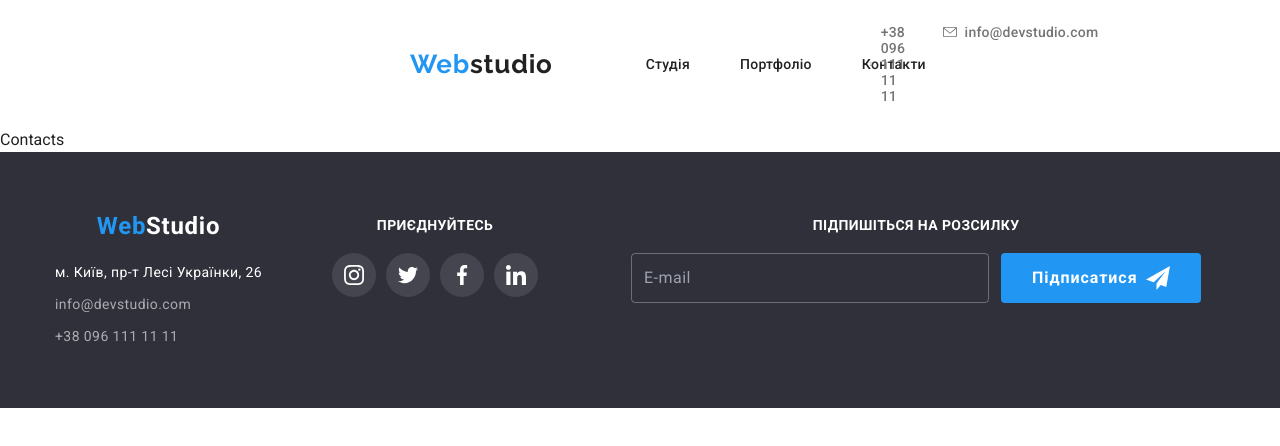
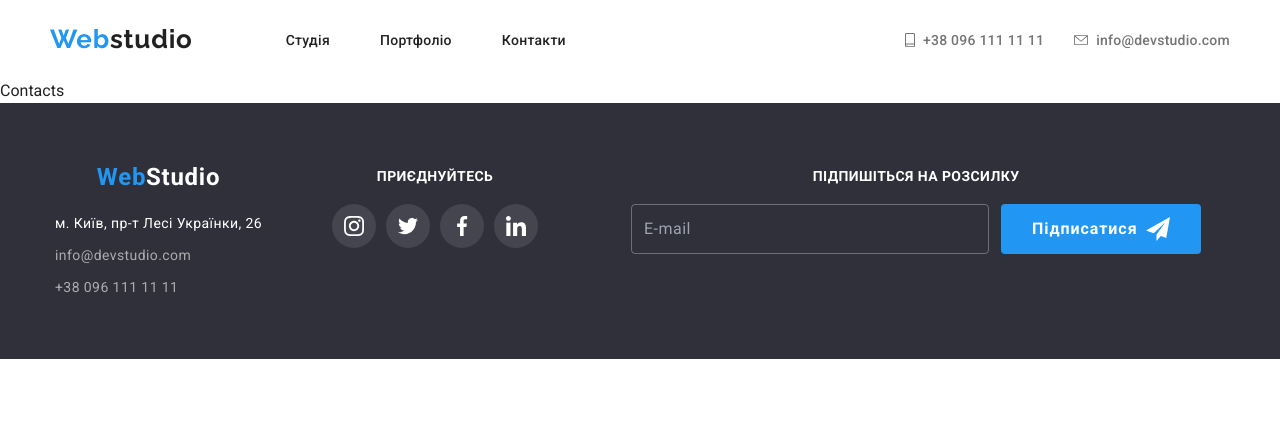
Before and after one commit to PavloGram/web-studio-next, a Next.js app: page /contacts in a window 1280 px wide. Shown: the top 446 px of the page. Built offline with nearby package versions, Linux system fonts and the light colour scheme.

Commit message:
change header size

```diff
--- a/app/ui/styles/header.module.css
+++ b/app/ui/styles/header.module.css
@@ -4,8 +4,8 @@
 }
 
 .headerSectionWrap{
-  width: 100%;
-   max-width: 480px;
+
+   width: 480px;
   margin: 0 auto;
   padding: 15px 10px;
   margin: 0 auto;
@@ -13,7 +13,7 @@
   align-items: center;
   justify-content: space-between;
   @media screen and (min-width: 768px) {
-    max-width: auto;
+
     width: 768px;
     padding: 21px 10px;
   }
```
